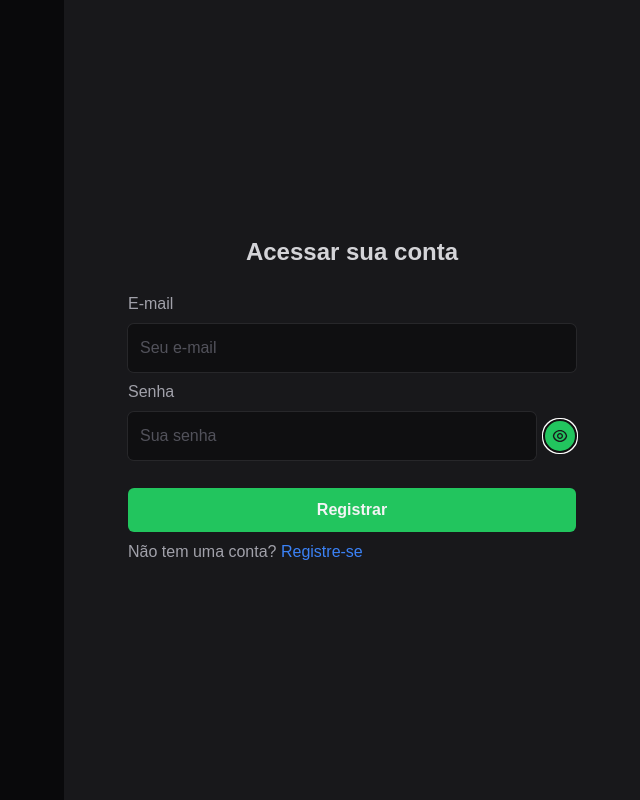
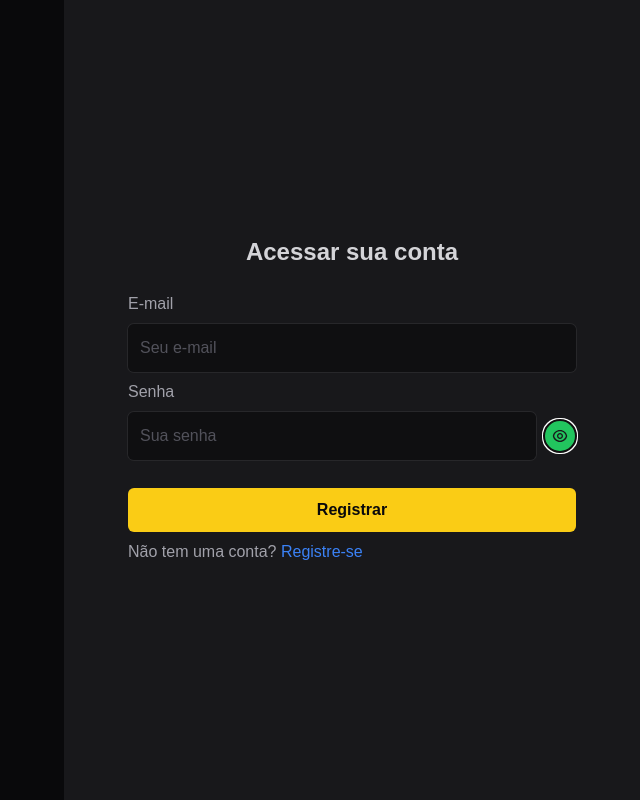
Before and after one commit to CaioLima10/admin-dashboard, a React (Vite) app: page /signin in a window 1280 px wide. Shown: the whole page, without its empty margins (640-1280 px from the left). Built offline with nearby package versions, Linux system fonts and the light colour scheme.

Commit message:
add style button

```diff
--- a/src/components/button/index.tsx
+++ b/src/components/button/index.tsx
@@ -6,7 +6,7 @@ export function Button(props: ButtonProps) {
   return (
     <button
       className="p-2.5 mt-5 outline-none border-none rounded-md w-full cursor-pointer
-      bg-green-500 text-zinc-100 font-semibold text-base max-w-md"
+      bg-yellow-400 text-zinc-950 font-semibold text-base max-w-md"
       {...props}
     >
       {props.children}
```
